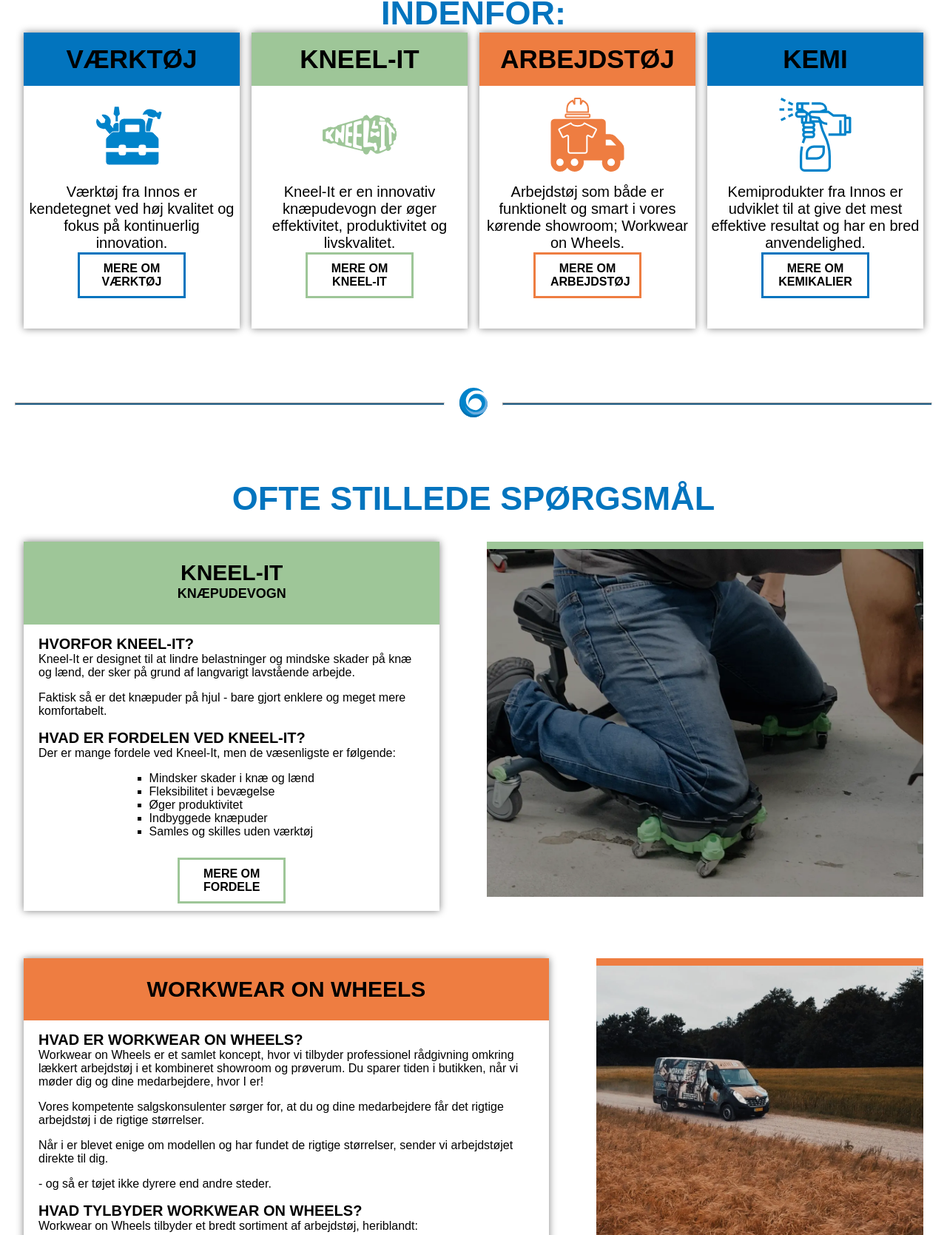
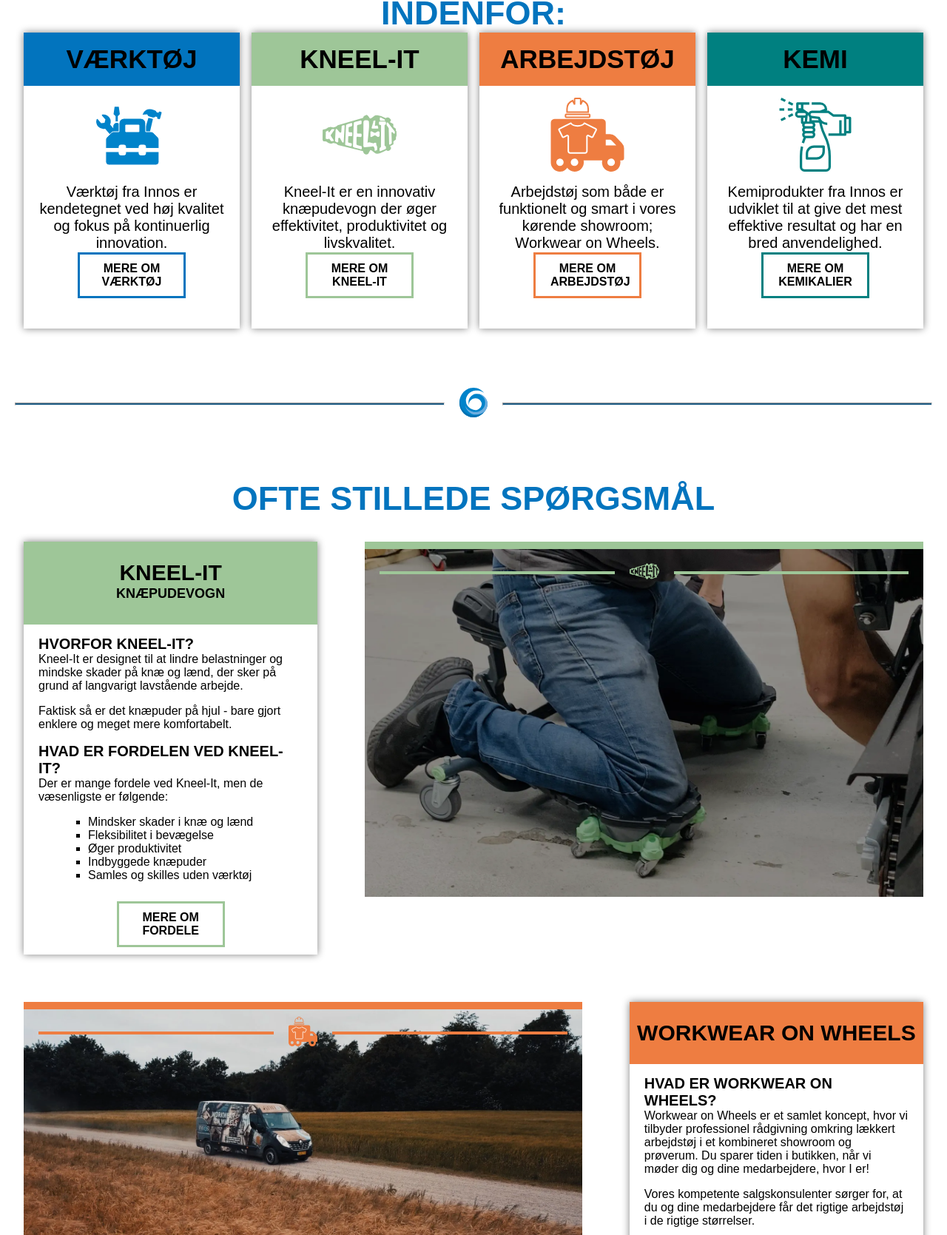
Before and after one commit to Walocial/Hovedopgave, a plain HTML site: page index.html in a window 1280 px wide. Shown: the part 1010-2679 px from the top of the page at 74% size. Drawn offline with Linux system fonts and the light colour scheme.

Commit message:
Små-justeringer til elementer og farveskift
Jeg valgte at skifte farven på kemi-kategorien, da jeg følte det manglede i mit oprindelige design. Jeg valgte en "teal" farve, da den er en blanding mellem grøn og blå, og ikke burde skabe problemer i forhold til accessibility.

```diff
--- a/index.html
+++ b/index.html
@@ -139,12 +139,12 @@
                         <a href="#" class="mereBtn wowFarve">Mere om Arbejdstøj</a>
                     </li>
                     <li id="katKemi">
-                        <div id="kemiTitle" class="titleWrap">
+                        <div id="kemiTitle" class="titleWrap kemiTitle">
                             <h3>Kemi</h3>
                         </div>
-                        <img src="./images/kemiLogoBlue.svg" alt="Logo af en hånd, som sprøjter med et kemiprodukt" height="100" width="100" loading="lazy">
+                        <img src="./images/kemiLogoTeal.svg" alt="Logo af en hånd, som sprøjter med et kemiprodukt" height="100" width="100" loading="lazy">
                         <p>Kemiprodukter fra Innos er udviklet til at give det mest effektive resultat og har en bred anvendelighed.</p>
-                        <a href="#" class="mereBtn">Mere om Kemikalier</a>
+                        <a href="#" class="mereBtn kemiFarve">Mere om Kemikalier</a>
                     </li>
                 </ul>
             </section>
@@ -175,7 +175,13 @@
                         </ul>
                         <a href="#" class="mereBtn kneelFarve">Mere om fordele</a>
                     </div>
-                    <div id="faqKneelBck" class="faqImg"></div>
+                    <div id="faqKneelBck" class="faqImg">
+                        <div class="seperator">
+                            <hr>
+                            <img src="./images/kneelitLogoGreen.svg" alt="Logo af mærket Kneel-It, det er et tekst-baseret logo med ordet Kneel-It skrevet - Kneel-It ikonet" height="40" width="40" loading="lazy">
+                            <hr>
+                        </div>
+                    </div>
                 </article>
 
                 <article id="moreWorkWear">
@@ -198,7 +204,13 @@
                         </ul>
                         <a href="#" class="mereBtn wowFarve">Book en konsulent</a>
                     </div>
-                    <div id="faqWowBck" class="faqImg"></div>
+                    <div id="faqWowBck" class="faqImg">
+                        <div class="seperator">
+                            <hr>
+                            <img src="./images/wowLogoOrange.svg" alt="Logo af en varevogn med en trøje på siden og en arbejdshjelm på toppen - Workwear on Wheels ikonet" height="40" width="40" loading="lazy">
+                            <hr>
+                        </div>
+                    </div>
                 </article>
             </section>
 
--- a/style/style.css
+++ b/style/style.css
@@ -19,6 +19,7 @@
 :root {
     --prim-blue: #0274be;
     --second-blue: #205e87;
+    --kemi-teal: #008080;
     --kneelit-green: #9EC698;
     --wow-orange: #EE7D41;
 }
@@ -272,7 +273,7 @@
     height: 80px;
     font-size: 20px;
     text-align: center;
-    padding: 0 4px;
+    padding: 0 12px;
 }
 
 .mereBtn:active, .mereBtn:focus, .mereBtn:hover {
@@ -304,6 +305,16 @@
 }
 .wowTitle {
     background-color: var(--wow-orange);
+}
+
+.kemiFarve {
+    outline: 3px solid var(--kemi-teal);
+}
+.kemiFarve:active, .kemiFarve:focus, .kemiFarve:hover{
+    background-color: var(--kemi-teal);
+}
+.kemiTitle {
+    background-color: var(--kemi-teal);
 }
 
 .titleWrap h3 {
@@ -391,18 +402,32 @@
 }
 
 .faqImg {
+    position: relative;
     height: 40vh;
     width: 100%;
     background-position: center;
     background-size: cover;
 }
+.faqImg .seperator {
+    margin: .5em 0 0 0;
+    position: absolute;
+    top: 0;
+}
 #faqKneelBck {
     background-image: url("../images/kneelitBck.webp");
     border-bottom: 10px solid var(--kneelit-green);
 }
+#faqKneelBck .seperator hr {
+    background-color: var(--kneelit-green);
+    border: none;
+}
 #faqWowBck {
     background-image: url("../images/wowBck.webp");
     border-bottom: 10px solid var(--wow-orange);
+}
+#faqWowBck .seperator hr {
+    background-color: var(--wow-orange);
+    border: none;
 }
 
 #kontaktOs p {
@@ -786,11 +811,14 @@
         margin: 2em 0;
     }
     #moreWorkWear {
-        flex-direction: row-reverse;
+        flex-direction: row-reverse !important;
+    }
+    .faqWrap {
+        width: 50vw;
+        max-width: 650px;
     }
     .faqImg {
         height: 60vh;
-        width: 80vw;
     }
     #faqKneelBck {
         border-top: 10px solid var(--kneelit-green);
```
Also changed, not shown: images/kemiLogoTeal.svg (added).
